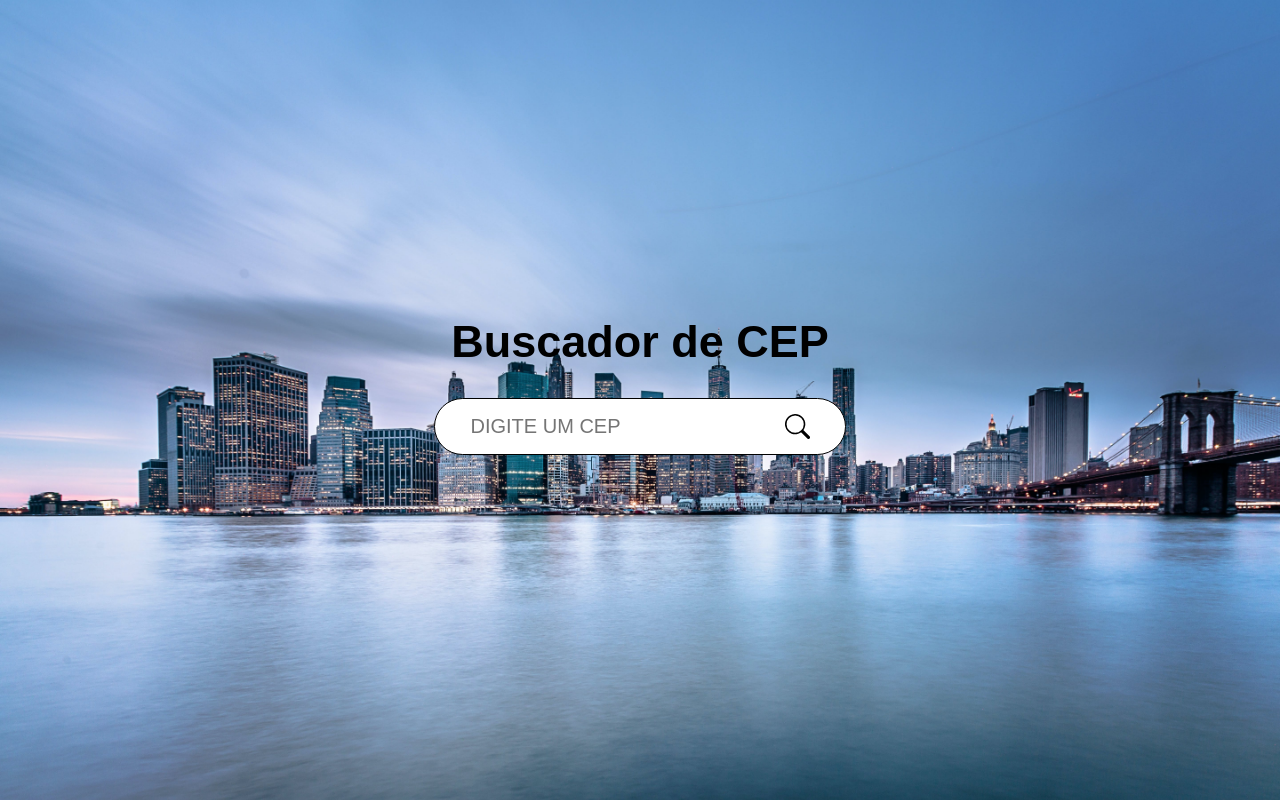
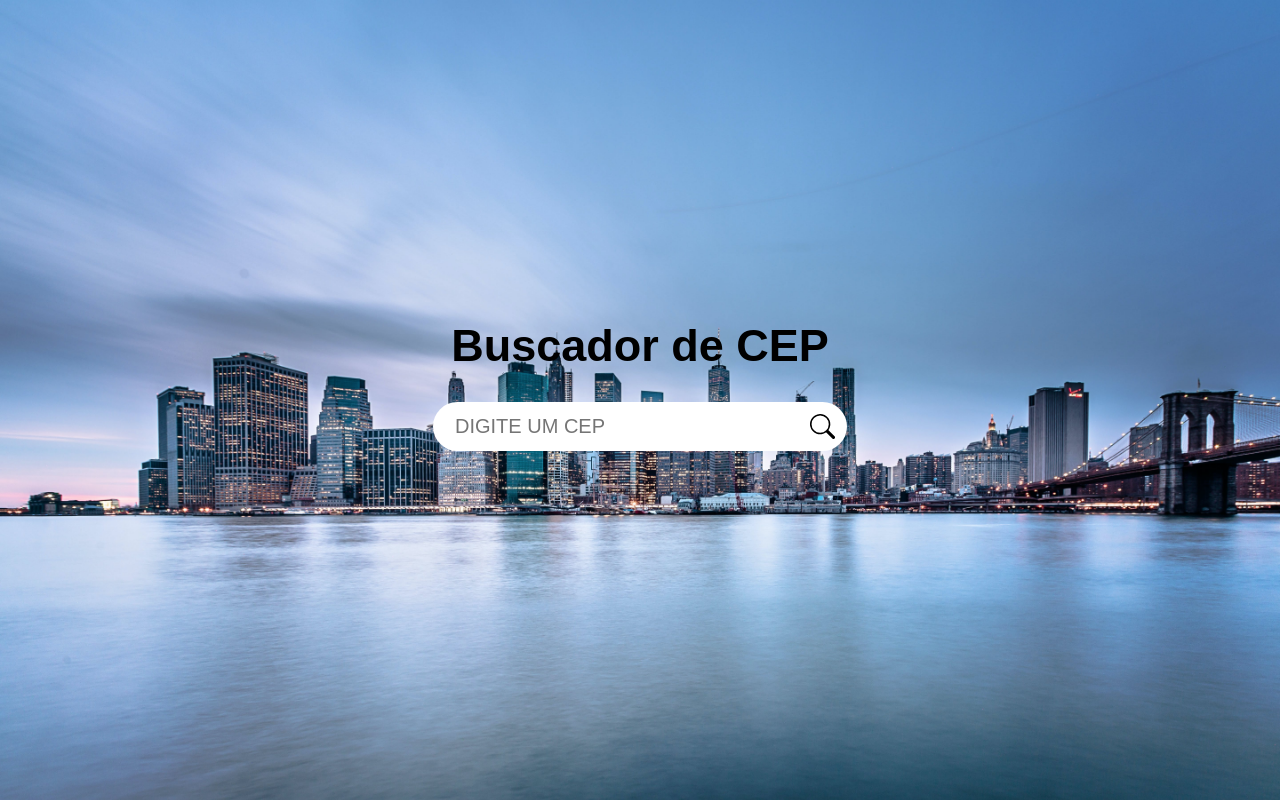
Before and after one commit to Uberdanalmeida/Buscador-de-ceps, a React (Vite) app: page / in a window 1280 px wide. Built offline with nearby package versions, Linux system fonts and the light colour scheme.

Commit message:
Fazendo pequenos ajustes no meu input.

```diff
--- a/src/App.css
+++ b/src/App.css
@@ -23,14 +23,14 @@
 
 .input {
   background-color: white;
-  border: 1px solid black;
-  padding: 15px;
+  padding: 12px;
   width: 380px;
   align-items: center;
-  justify-content: space-around;
+  justify-content: space-between;
   margin: 30px 0;
   display: flex;
   border-radius: 30px;
+  padding-left: 22px;
 }
 
 .input input {
```
